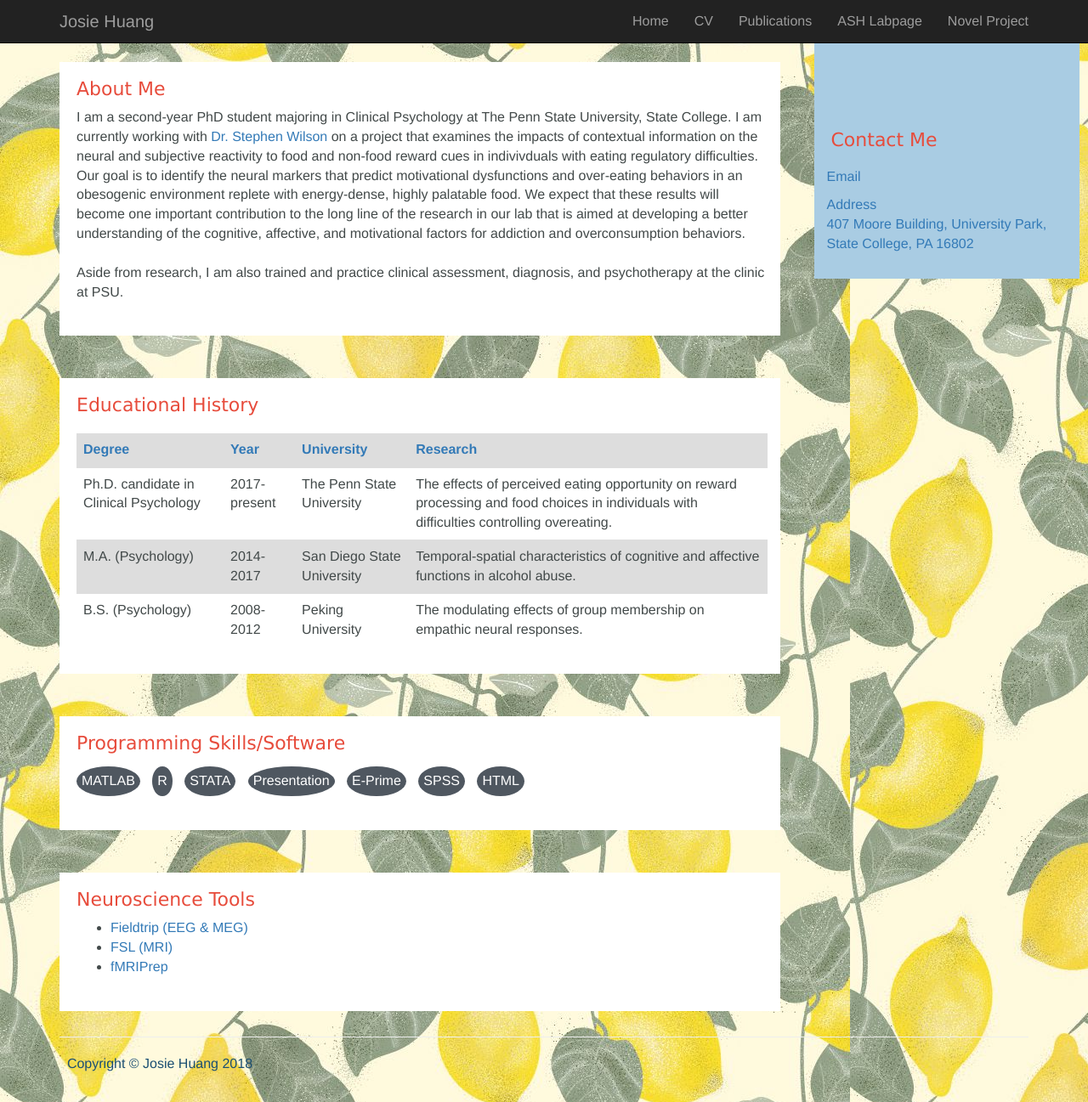
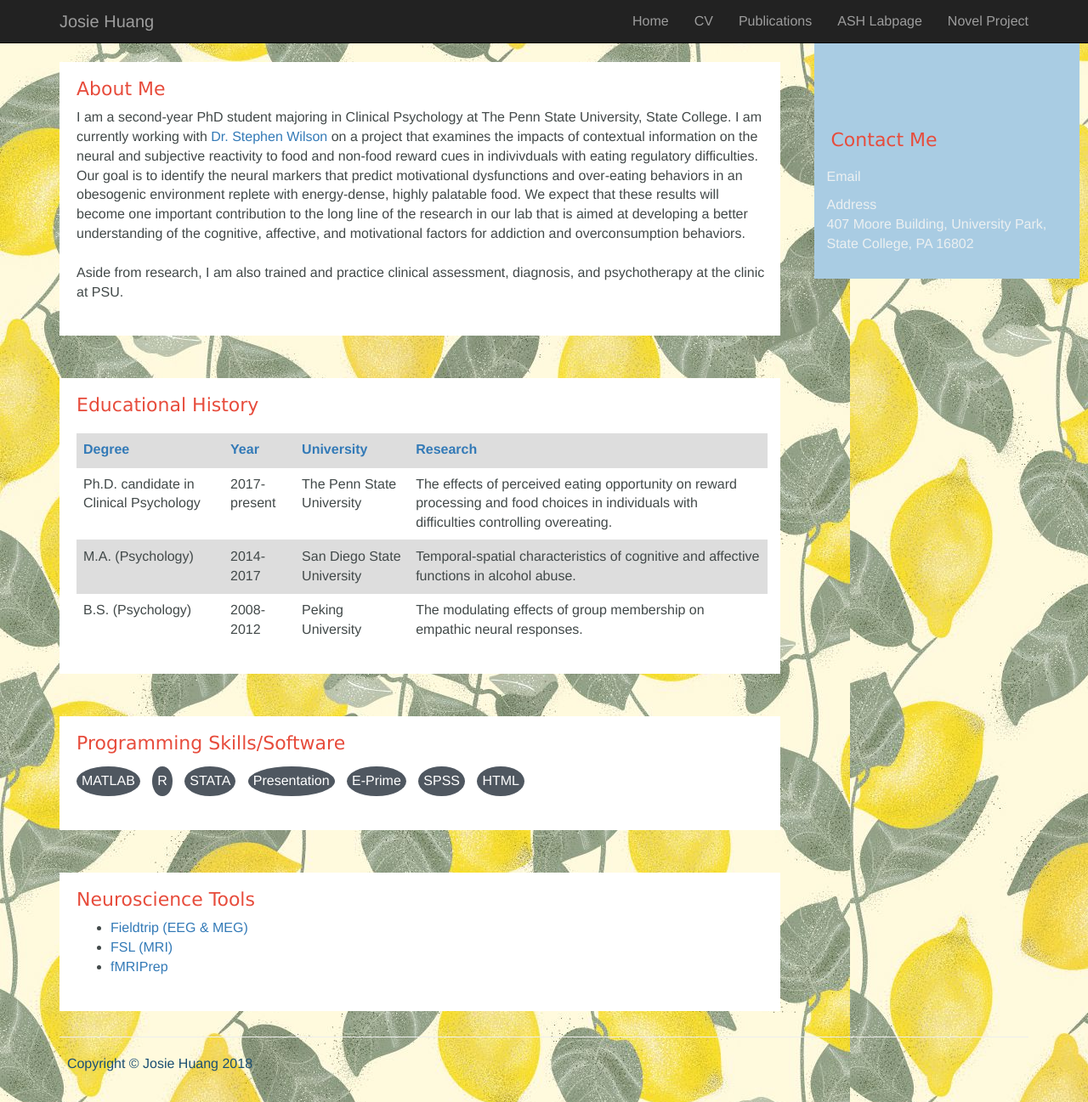
Before and after one commit to josie-shuang/josie-shuang.github.io, a Jekyll site: the page built from index.html, in a window 1280 px wide and 1297 px high. Shown: the whole window at 85% size. Built offline with Jekyll 4.4.1, drawn with Linux system fonts in a browser that asks for light colours.

Commit message:
Update main_style.css

```diff
--- a/css/main_style.css
+++ b/css/main_style.css
@@ -143,6 +143,6 @@ hr{
 	margin-left: -5px;
 }
 
-#ContactInfo a:not:first-child{
+#ContactInfo a{
 	color: #ECF0F1;   /* change hyperlink color */
 }
```
